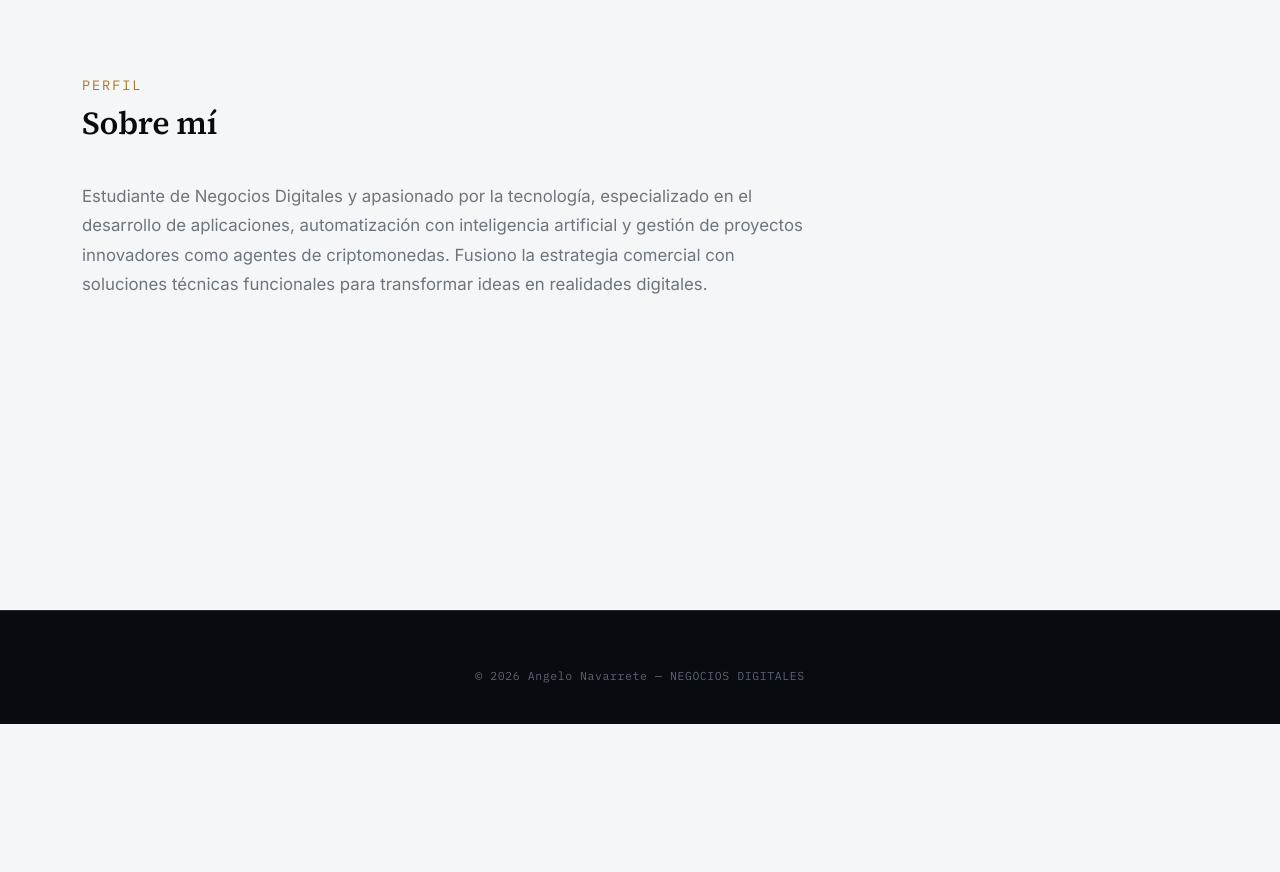
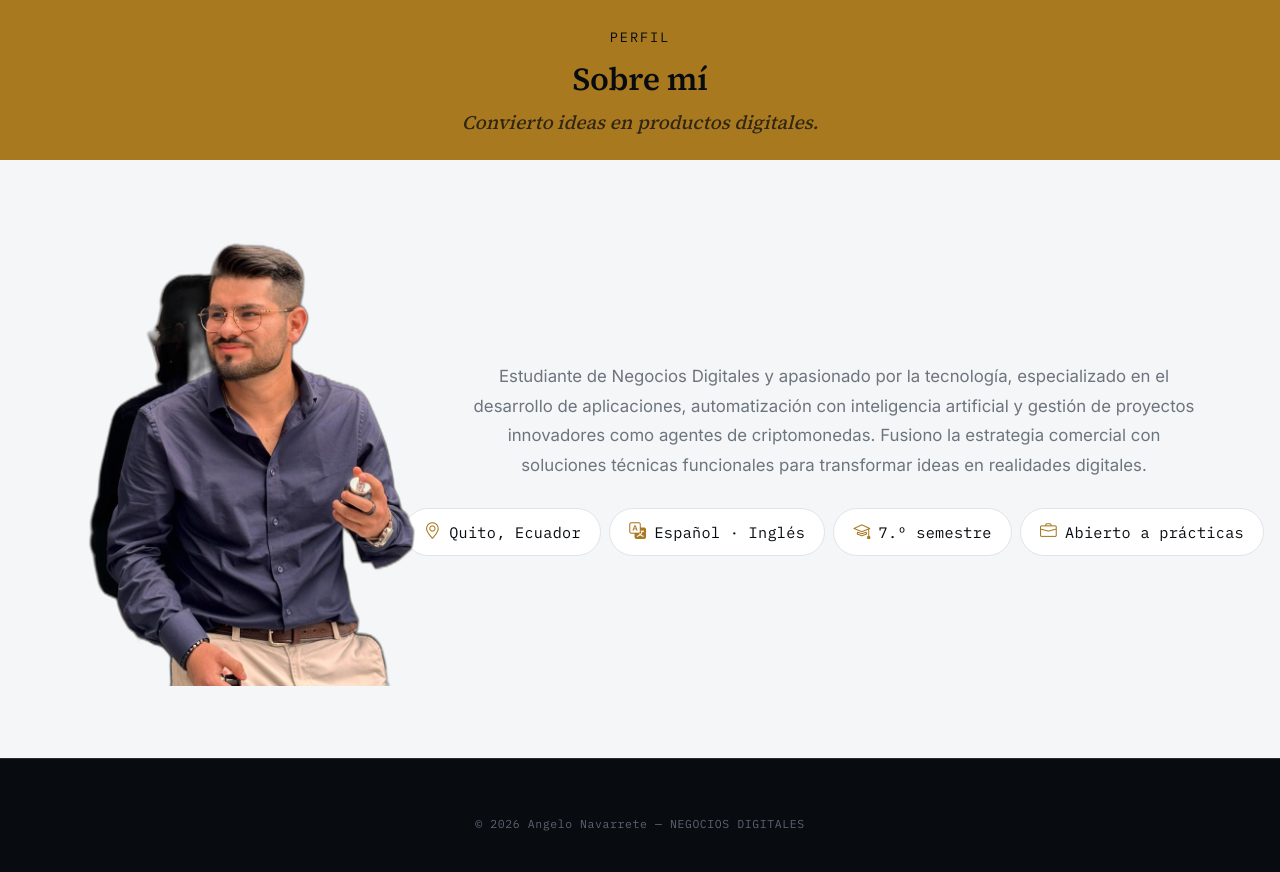
Before and after one commit to Navo1804/Portafolio-profesional, a Flask app: page /sobre-mi in a window 1280 px wide. Shown: the part 76-948 px from the top of the page. Before the commit the page ends 800 px from the top, so only its background shows below. Run offline with Flask 3, Linux system fonts and the light colour scheme.

Commit message:
Actualización Sobre mi

```diff
--- a/app/static/css/style.css
+++ b/app/static/css/style.css
@@ -457,6 +457,83 @@ a:focus-visible, button:focus-visible, .form-control:focus-visible {
     color: var(--paper);
     gap: 0.6rem;
 }
+.about-banner {
+    background-color: var(--gold);
+    padding: 1.5rem 0;
+    text-align: center;
+}
+
+.about-banner .eyebrow {
+    justify-content: center;
+    color: var(--ink);
+}
+
+.about-banner .eyebrow::before {
+    background: var(--ink);
+}
+
+.about-banner h2 {
+    color: var(--ink);
+    margin: 0.75rem 0 0.6rem;
+}
+
+.about-tagline {
+    font-family: 'Source Serif 4', serif;
+    font-style: italic;
+    color: var(--ink);
+    opacity: 0.75;
+    font-size: 1.2rem;
+    margin: 0;
+}
+
+/* --- Sobre mí: foto + datos rápidos --- */
+
+.about-photo-frame {
+    position: relative;
+}
+
+.about-photo {
+    width: 100%;
+    aspect-ratio: 3 / 4;
+    object-fit: cover;
+    display: block;
+}
+
+.facts-row {
+    display: flex;
+    flex-wrap: nowrap;
+    justify-content: center;
+    gap: 8px;
+    margin-top: 1.75rem;
+}
+
+@media (max-width: 767.98px) {
+    .facts-row {
+        flex-wrap: wrap;
+        justify-content: flex-start;
+    }
+}
+
+.fact-pill {
+    font-family: 'IBM Plex Mono', monospace;
+    font-size: 0.95rem;
+    letter-spacing: 0.02em;
+    border: 1px solid var(--border);
+    color: var(--ink);
+    padding: 0.65rem 1.2rem;
+    border-radius: 999px;
+    background: var(--paper-alt);
+    display: inline-flex;
+    align-items: center;
+    gap: 0.5rem;
+    white-space: nowrap;
+    flex-shrink: 0;
+}
+
+.fact-pill i {
+    color: var(--gold);
+    font-size: 1.05rem;
+}
 
 @media (max-width: 991.98px) {
     .hero-split { flex-direction: column; min-height: auto; }
--- a/app/templates/main/sobre_mi.html
+++ b/app/templates/main/sobre_mi.html
@@ -2,21 +2,37 @@
 {% block titulo %}Sobre mí | Mi Portafolio{% endblock %}
 
 {% block contenido %}
+<section class="about-banner">
+    <div class="container">
+        <span class="eyebrow">Perfil</span>
+        <h2>Sobre mí</h2>
+        <p class="about-tagline">Convierto ideas en productos digitales.</p>
+    </div>
+</section>
+
 <section class="section-ledger">
     <div class="container">
-        <div class="section-header">
-            <span class="eyebrow">Perfil</span>
-            <h2 class="mt-2">Sobre mí</h2>
-        </div>
-        <div class="row">
-            <div class="col-lg-8">
-                <p class="text-secondary" style="font-size: 1.05rem; line-height: 1.75;">
+        <div class="row g-5 align-items-center">
+            <div class="col-md-4">
+                <div class="about-photo-frame">
+                    <img src="{{ url_for('static', filename='img/angelo-hero.png') }}" alt="Angelo Navarrete" class="about-photo">
+                </div>
+            </div>
+            <div class="col-md-8">
+                <p class="text-secondary" style="font-size: 1.05rem; line-height: 1.75; text-align: center;">
                     Estudiante de Negocios Digitales y apasionado por la tecnología, especializado
                     en el desarrollo de aplicaciones, automatización con inteligencia artificial
                     y gestión de proyectos innovadores como agentes de criptomonedas. Fusiono
                     la estrategia comercial con soluciones técnicas funcionales para transformar
                     ideas en realidades digitales.
                 </p>
+
+                <div class="facts-row">
+                    <span class="fact-pill"><i class="bi bi-geo-alt"></i> Quito, Ecuador</span>
+                    <span class="fact-pill"><i class="bi bi-translate"></i> Español · Inglés</span>
+                    <span class="fact-pill"><i class="bi bi-mortarboard"></i> 7.º semestre</span>
+                    <span class="fact-pill"><i class="bi bi-briefcase"></i> Abierto a prácticas</span>
+                </div>
             </div>
         </div>
     </div>
```
Also changed, not shown: 3 other files.
